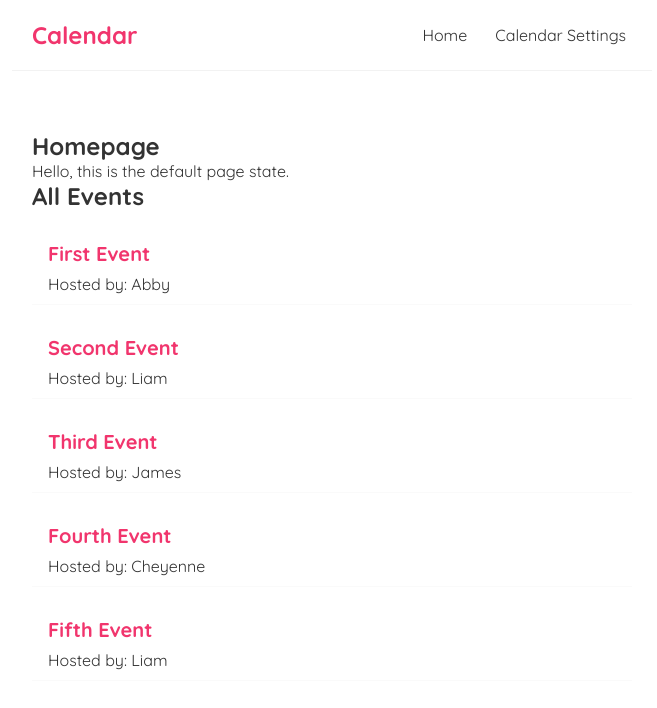
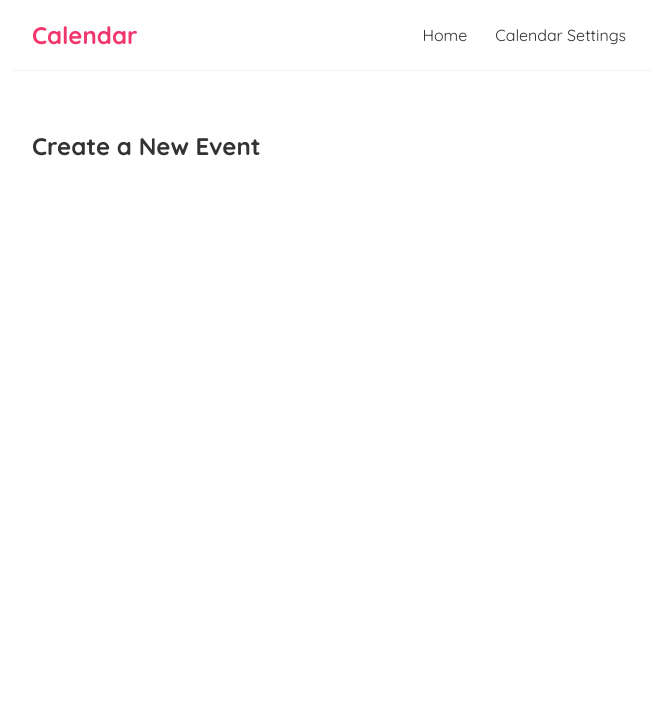
Before and after one commit to Seathed/react-sandbox, a React (Create React App) app: page /create-event in a window 1280 px wide. Shown: the top 708 px of the page, without its empty margins (308-965 px from the left). Built offline with nearby package versions, Linux system fonts and the light colour scheme; data requests are answered from the project's data file; the HTML template or start-up script is replaced by a standard one.

Commit message:
Create basic new event component

```diff
--- a/src/App.js
+++ b/src/App.js
@@ -1,5 +1,6 @@
 import Navbar from './Navbar';
-import Home from './Home'
+import Home from './Home';
+import CreateEvent from './CreateEvent';
 import { BrowserRouter as Router, Route, Switch } from 'react-router-dom';
 
 function App() {
@@ -10,13 +11,16 @@ function App() {
       <Navbar />
       <div className="content">
         <Switch>
-          <Route path="/">
-            <Home />
-          </Route>
           <Route path="/calendar">
             <Home />
           </Route>
           <Route path="/events">
+            <Home />
+          </Route>
+          <Route path="/create-event">
+            <CreateEvent />
+          </Route>
+          <Route path="/">
             <Home />
           </Route>
         </Switch>
--- /dev/null
+++ b/src/CreateEvent.js
@@ -0,0 +1,9 @@
+const CreateEvent = () => {
+    return (
+        <div className="create-event">
+            <h2>Create a New Event</h2>
+        </div>
+    );
+}
+
+export default CreateEvent;
```
